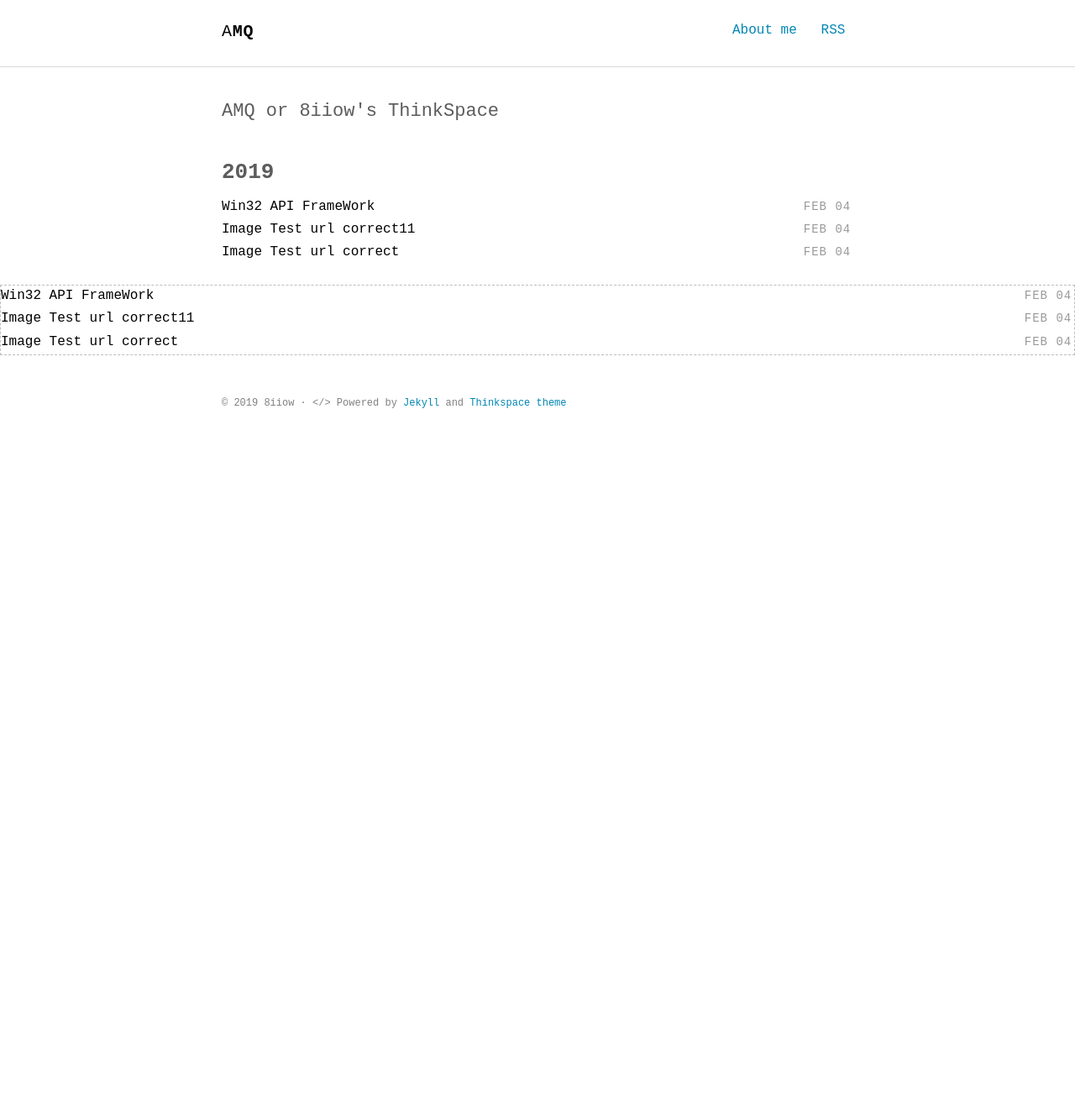
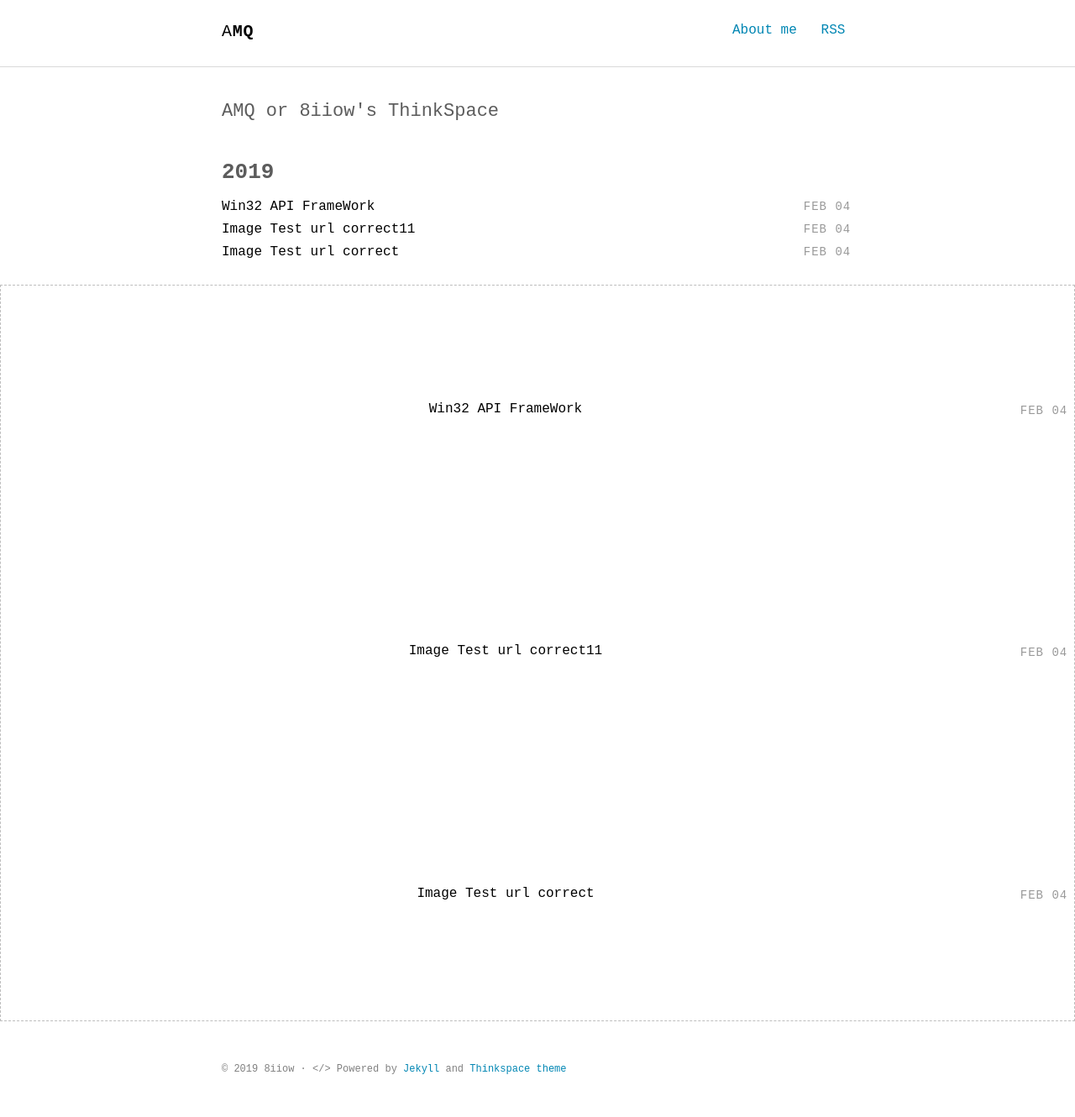
Before and after one commit to kossw123/8iiow, a Jekyll site: the page built from index.html, in a window 1280 px wide. Shown: the whole page at 84% size. Built offline with Jekyll 4.4.1, drawn with Linux system fonts in a browser that asks for light colours; some web fonts are replaced; before the commit the page ends 900 px from its top, so only the background shows below that.

Commit message:
Update index.html

```diff
--- a/index.html
+++ b/index.html
@@ -24,7 +24,8 @@ title: Home
     {% endfor %}
   </div>
 
-	<div style="border: 1px dashed #BDBDBD; width 340px; height 285px; margin: auto;">
+	<div style="border: 1px dashed #BDBDBD; width 340px; height 285px; margin-left: auto; margin-right: auto;
+		padding: 5px; text-align: center; line-height: 285px; vertical-align:middle;">
    	    {% for post in site.posts %}
 		<article class="post-item">
         <span class="post-meta date-label">{{ post.date | date: "%b %d" }}</span>
```
